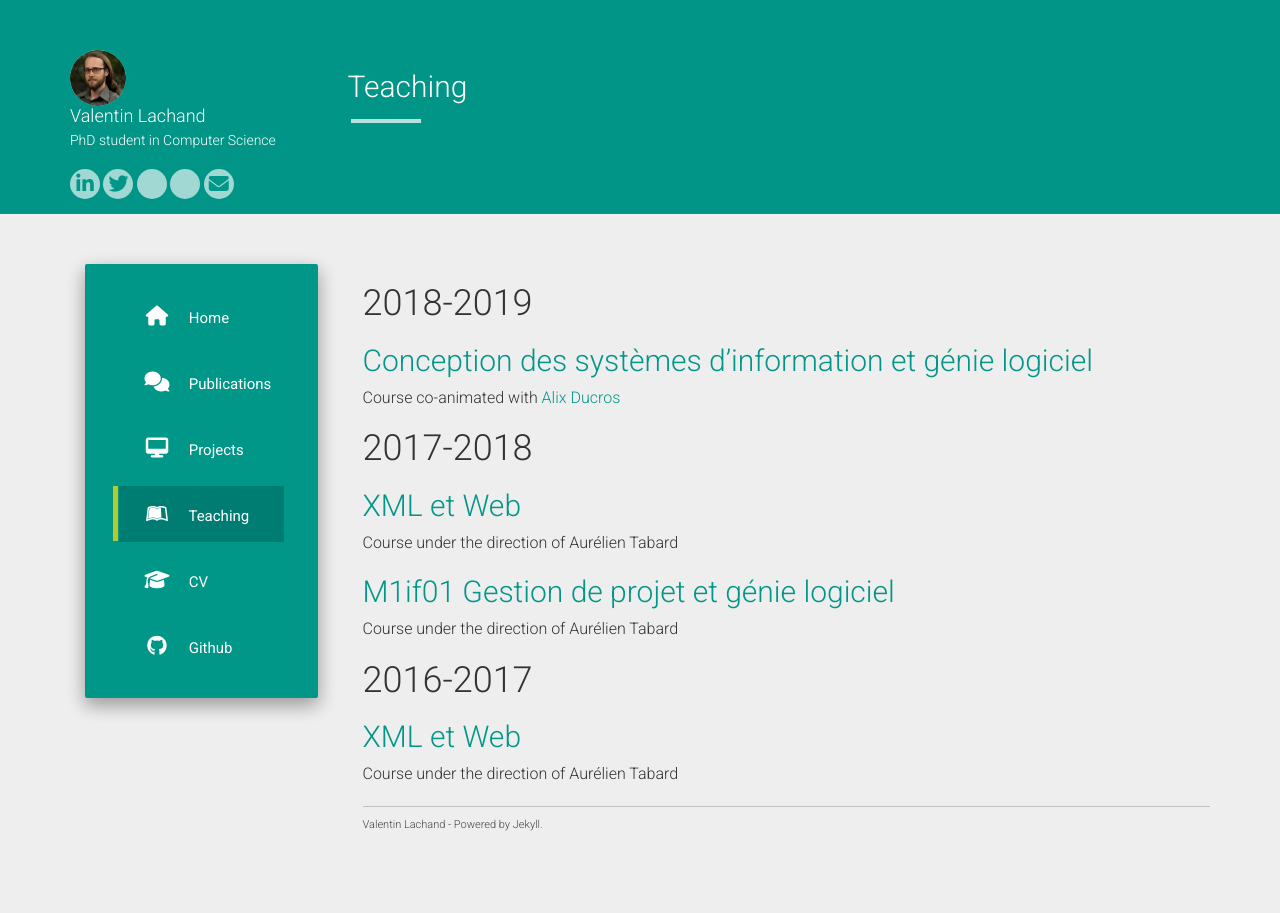
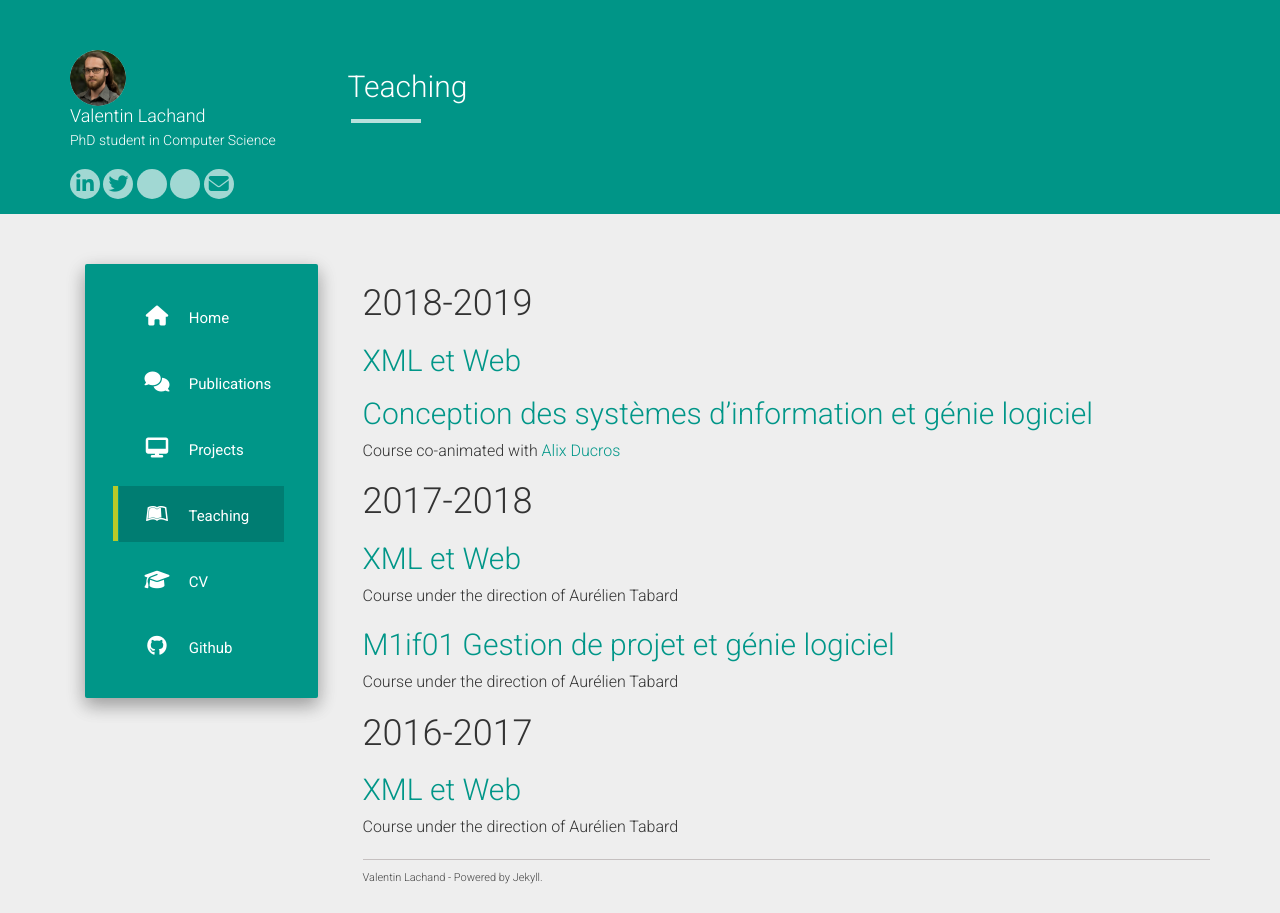
Before and after one commit to taotaoini/lachand.github.io, a Jekyll site: the page built from teaching.md, in a window 1280 px wide. Built offline with Jekyll 4.4.1, drawn with Linux system fonts in a browser that asks for light colours; nearby versions of some CDN libraries.

Commit message:
Update teaching.md

```diff
--- a/teaching.md
+++ b/teaching.md
@@ -4,6 +4,8 @@ title: Teaching
 permalink: /teaching
 ---
 # 2018-2019
+
+## [XML et Web](https://valentin.lachand.net/teaching/2019/cci-xml-web-2019)
 
 ## [Conception des systèmes d'information et génie logiciel](https://valentin.lachand.net/teaching/2018/cci-uml-2018)
 Course co-animated with [Alix Ducros](https://krlx.fr)
```
